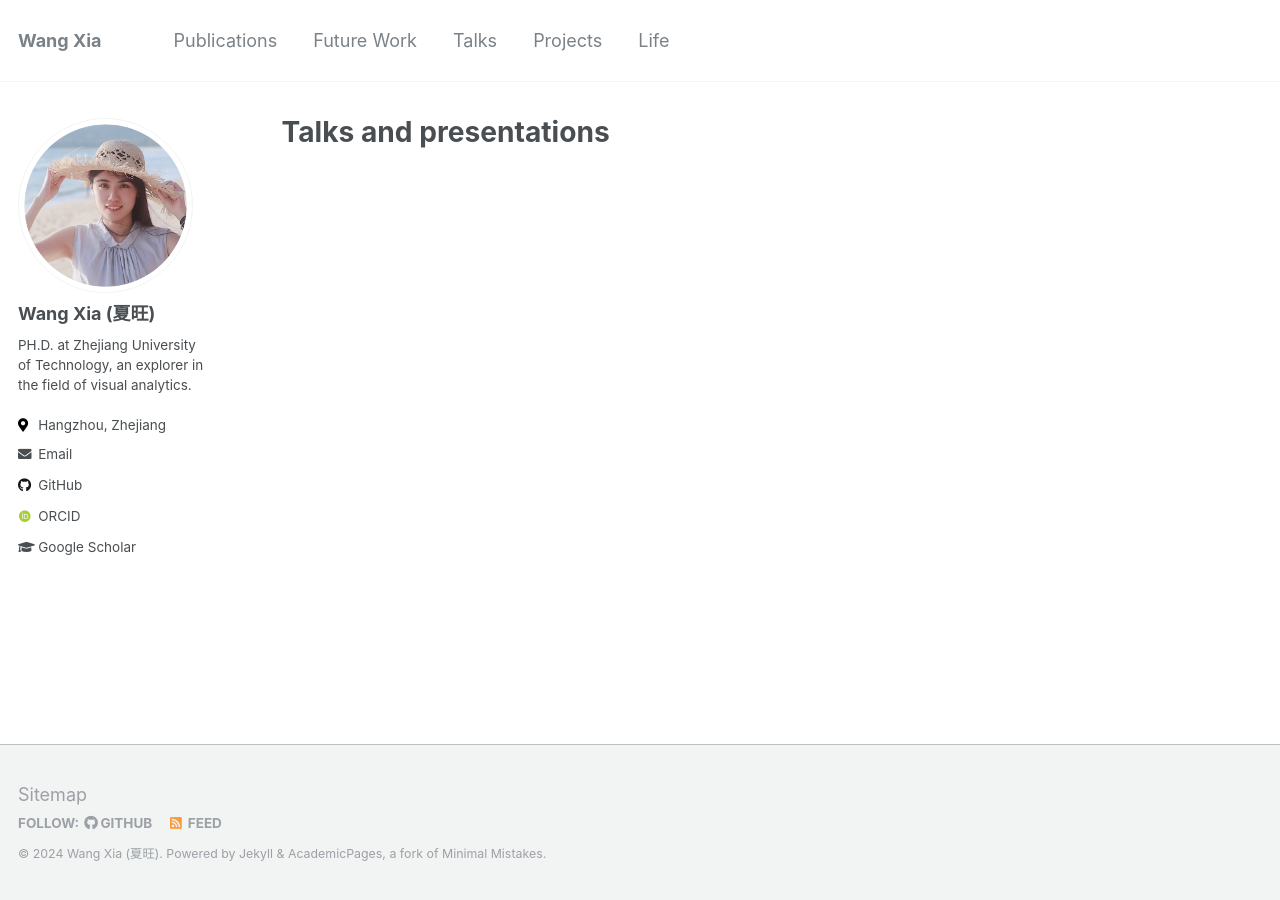
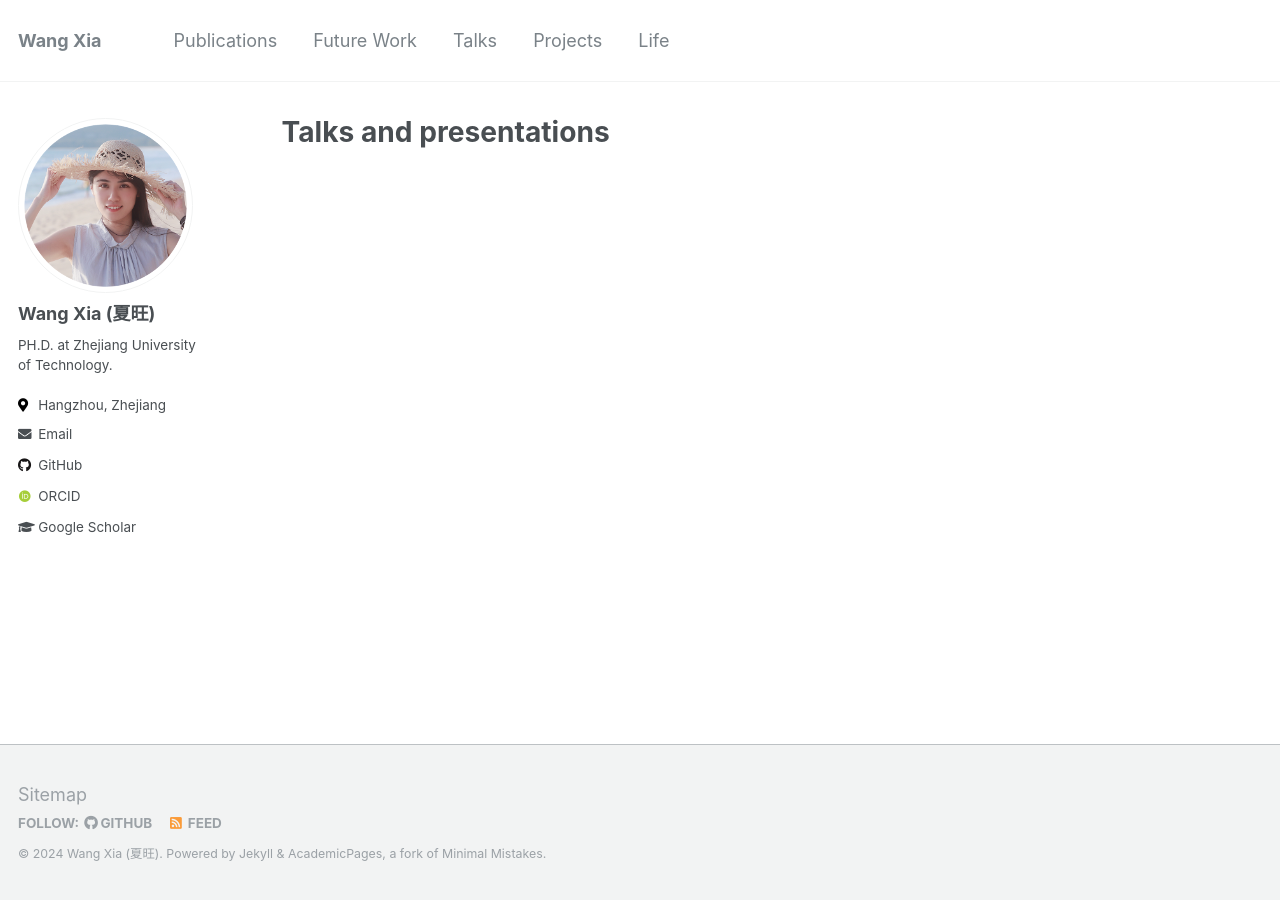
Before and after one commit to isxiawang/isxiawang.github.io, a Jekyll site: the page built from _pages/talks.html, in a window 1280 px wide. Built offline with Jekyll 4.4.1, drawn with Linux system fonts in a browser that asks for light colours; some web fonts are replaced.

Commit message:
Update _config.yml

```diff
--- a/_config.yml
+++ b/_config.yml
@@ -86,7 +86,7 @@ analytics:
 author:
   name             : "Wang Xia (夏旺)"
   avatar           : "profile.png"
-  bio              : "PH.D. at Zhejiang University of Technology, an explorer in the field of visual analytics."
+  bio              : "PH.D. at Zhejiang University of Technology."
   location         : "Hangzhou, Zhejiang"
   employer         :
   pubmed           :
```
